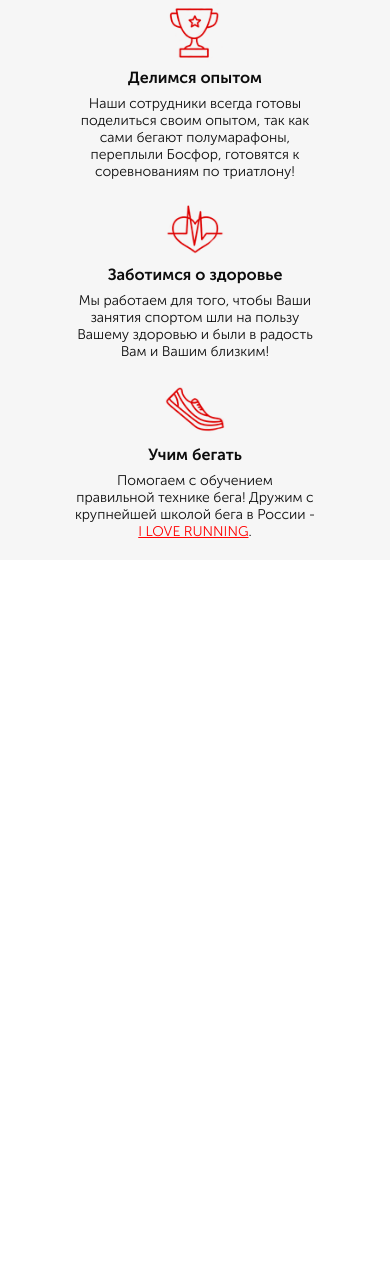
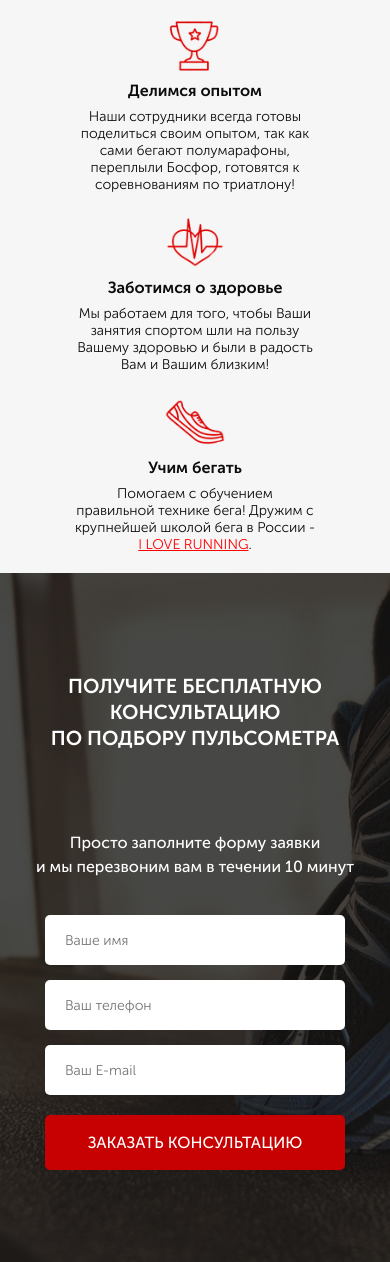
Before and after one commit to SergeiPrasolov/Pulse, a website: page src/index.html in a window 390 px wide. Shown: the part 729-1991 px from the top of the page. Before the commit the page ends 1289 px from the top, so only its background shows below. Drawn offline with Linux system fonts and the light colour scheme.

Commit message:
Полностью сверстан третий блок (формы) с адаптацией

```diff
--- a/src/index.html
+++ b/src/index.html
@@ -51,7 +51,7 @@
     </div>
     <div class="advantage">
         <div class="container">
-            <h2>НАШИ ПРЕИМУЩЕСТВА</h2>
+            <h2 class="title">НАШИ ПРЕИМУЩЕСТВА</h2>
             <div class="advantage__wrapper">
                 <div class="advantage__block">
                     <img src="icon/icon-cup.png" alt="cup">
@@ -82,5 +82,24 @@
             </div>
         </div>
     </div>
+    <div class="consult">
+        <div class="container">
+            <h2 class="title title_left">
+                Получите бесплатную консультацию <br>
+                по подбору пульсометра
+            </h2>
+            <div class="consult__descr">
+                Просто заполните форму заявки <br>
+                и мы перезвоним вам в течении 10 минут
+            </div>
+            <form class="feed-form" action="#">
+                <input name="name"required placeholder ="Ваше имя" type="text">
+                <input name="phone"required placeholder ="Ваш телефон" type="number">
+                <input name="email"required placeholder ="Ваш E-mail" type="email">
+                <button class="button button_submit">Заказать консультацию</button>
+
+            </form>
+        </div>
+    </div>
 </body>
 </html>
--- a/src/sass/blocks/_advantage.scss
+++ b/src/sass/blocks/_advantage.scss
@@ -2,13 +2,6 @@
     min-height: 470px;
     padding-top: 70px;
     background-color: #f6f6f6;
-    h2 {
-        font-size: 30px;
-        font-weight: 700;
-        text-align: center;
-        line-height: normal;
-        color: #0d0d0d;
-    }
     &__wrapper {
         display: flex;
         justify-content: space-between;
--- a/src/sass/blocks/_buttons.scss
+++ b/src/sass/blocks/_buttons.scss
@@ -9,9 +9,23 @@
     text-align: center;
     text-transform: uppercase;;
     color: #ffffff;
+    transition: 0.5s;
+    &:hover {
+        background-color: rgb(148, 20, 20);
+    }
     &_main {
         width: 300px;
         height: 50px;
         font-size: 16px;
     }
+    &_submit {
+        width: 100%;
+        height: 55px;
+        font-size: 16px;
+        font-weight: 500;
+        text-align: center;
+        color: #ffffff;
+
+    }
+
 }
--- /dev/null
+++ b/src/sass/blocks/_consult.scss
@@ -0,0 +1,12 @@
+.consult {
+    min-height: 680px;
+    padding: 100px 0 92px;
+    background: url('../img/bg2.jpg') center (center/cover) no-repeat;
+    &__descr {
+        margin-top: 80px;
+        font-size: 20px;
+        font-weight: 500;
+        text-align: left;
+        color: #ffffff;
+    }
+}
--- /dev/null
+++ b/src/sass/blocks/_forms.scss
@@ -0,0 +1,21 @@
+.feed-form {
+    margin-top: 36px;
+    display: flex;
+    flex-direction: column;
+    width: 300px;
+    input {
+        height: 50px;
+        border-radius: 5px;
+        background-color: #ffffff;
+        margin-bottom: 15px;
+        border: none;
+        padding: 0 20px;
+        font-size: 14px;
+        font-weight: 300;
+        text-align: left;
+        color: #4b4b4b;
+        &:nth-child(3) {
+            margin-bottom: 20px;
+        }
+    }
+}
--- a/src/sass/blocks/_media.scss
+++ b/src/sass/blocks/_media.scss
@@ -62,9 +62,19 @@
             margin-top: 50px;
         }
     }
+
+    h2.title {
+        &_left {
+            font-size: 30px;
+        }
+    }
 }
 
 @media (max-width: 767px) {
+    .container {
+        max-width: 520px;
+        margin: 0 auto;
+    }
     .header {
         justify-content: space-around;
         &__official {
@@ -97,6 +107,24 @@
             margin-top: 40px;
         }
     }
+    .consult {
+        &__descr {
+            text-align: center !important;
+
+        }
+    }
+
+    h2.title {
+        &_left {
+            text-align: center;
+            font-size: 24px;
+        }
+    }
+    .feed-form {
+        margin: 0 auto;
+    }
+
+
 }
 @media (max-width: 575px) {
     .header {
@@ -184,4 +212,15 @@
         }
 
     }
+    .consult {
+        &__descr {
+            text-align: center !important;
+            font-size: 16px !important;
+        }
+    }
+    h2.title {
+        &_left {
+            font-size: 20px;
+        }
+    }
 }
--- /dev/null
+++ b/src/sass/blocks/_title.scss
@@ -0,0 +1,13 @@
+.title {
+    font-size: 30px;
+    font-weight: 700;
+    text-align: center;
+    text-transform: uppercase;
+    color: #0d0d0d;
+    &_left {
+        font-size: 36px;
+        text-align: left;
+        line-height: 1.3;
+        color: #ffffff;
+    }
+}
--- a/src/sass/style.scss
+++ b/src/sass/style.scss
@@ -14,3 +14,6 @@ h1,h2 {
 @import 'blocks/_buttons.scss';
 @import 'blocks/_advantage.scss';
 @import 'blocks/_media.scss';
+@import 'blocks/_consult.scss';
+@import 'blocks/_title.scss';
+@import 'blocks/_forms.scss';
```
Also changed, not shown: src/css/style.min.css.
